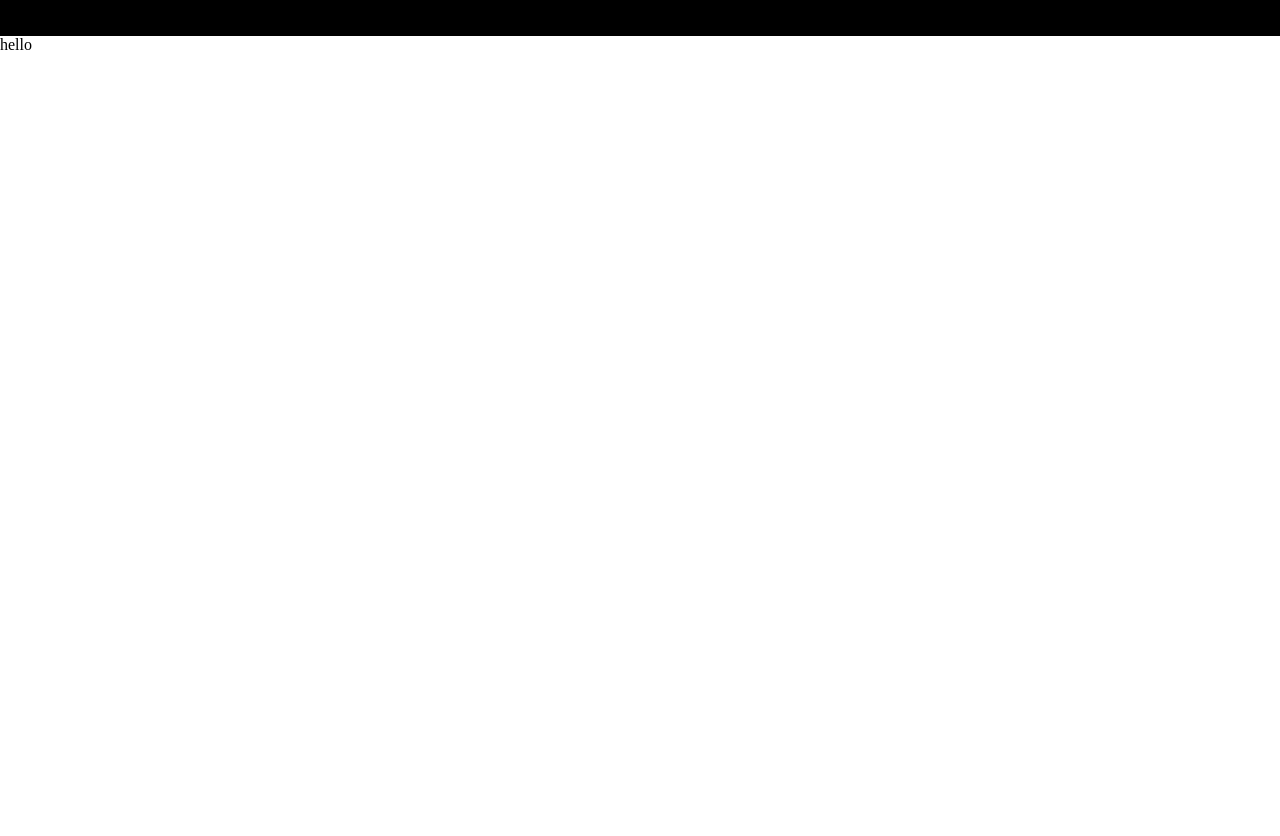
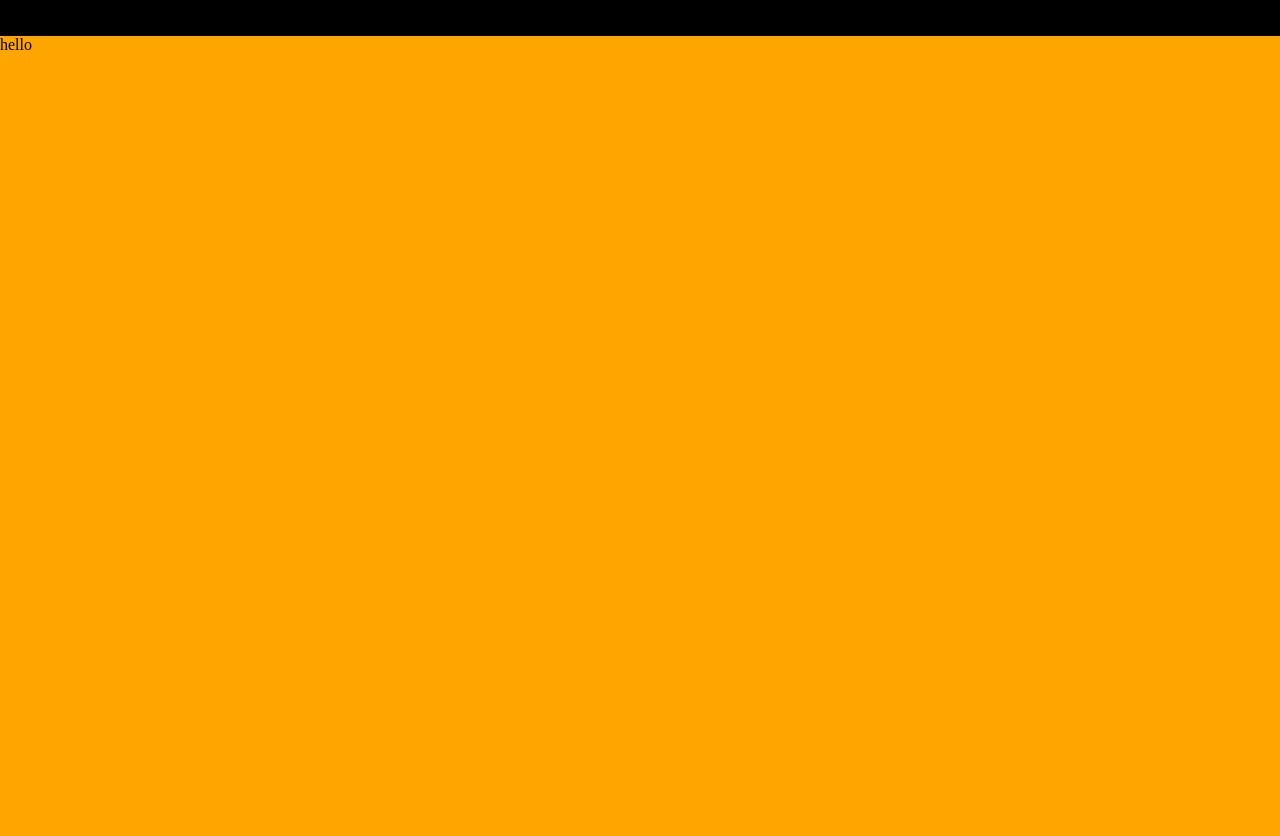
Before and after one commit to wolf-shubham/personal_blog, a website: page views/index.html in a window 1280 px wide. Shown: the part 764-1600 px from the top of the page. Before the commit the page ends 818 px from the top, so only its background shows below. Drawn offline with Linux system fonts and the light colour scheme.

Commit message:
scrollbar hidden

```diff
--- a/public/css/style.css
+++ b/public/css/style.css
@@ -3,6 +3,10 @@
   padding: 0px;
   box-sizing: border-box;
   /* outline: 1px solid red; */
+}
+
+::-webkit-scrollbar {
+  display: none;
 }
 
 header {
@@ -110,6 +114,11 @@ header p {
 
 .tagline {
   background: linear-gradient(315deg, #f5d020 0%, #f53803 74%);
+  -webkit-background-clip: text;
   -webkit-text-fill-color: transparent;
-  -webkit-background-clip: text;
 }
+
+section div {
+  height: 100vh;
+  background-color: orange;
+}
```
